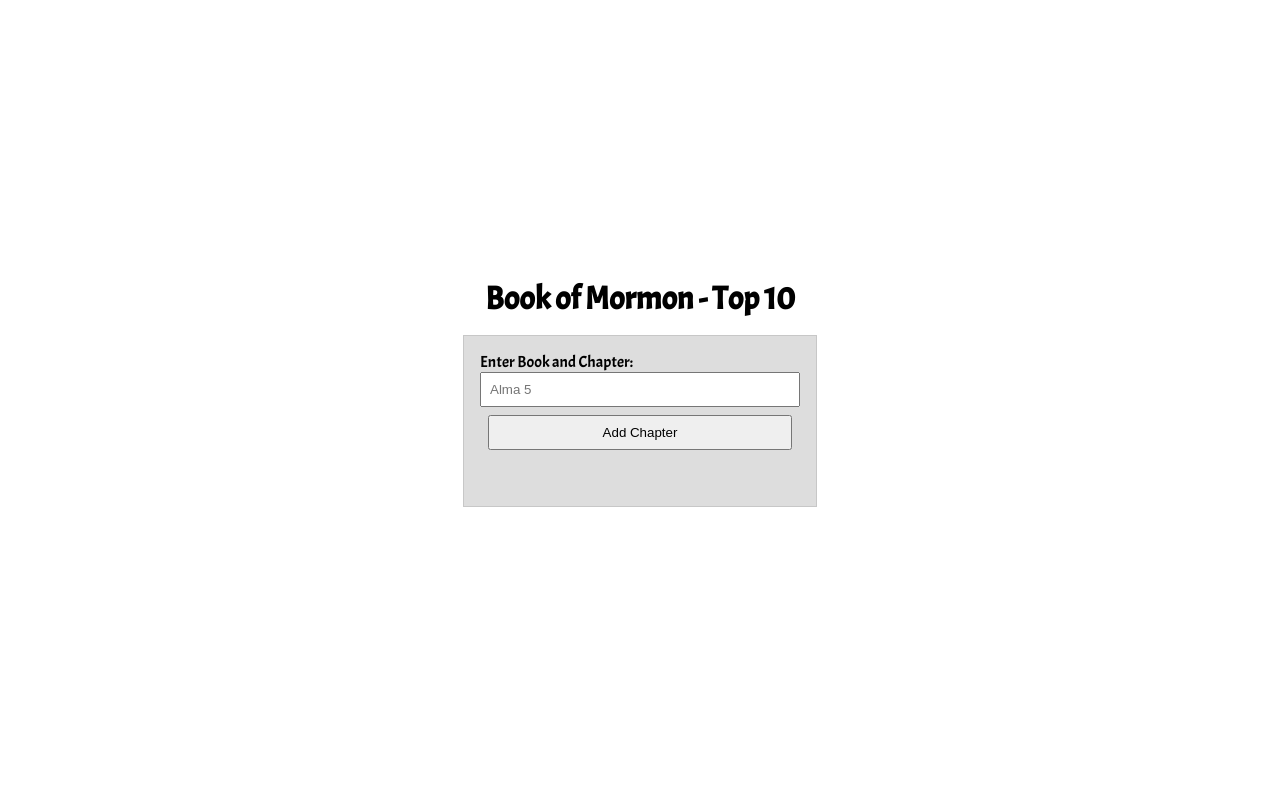
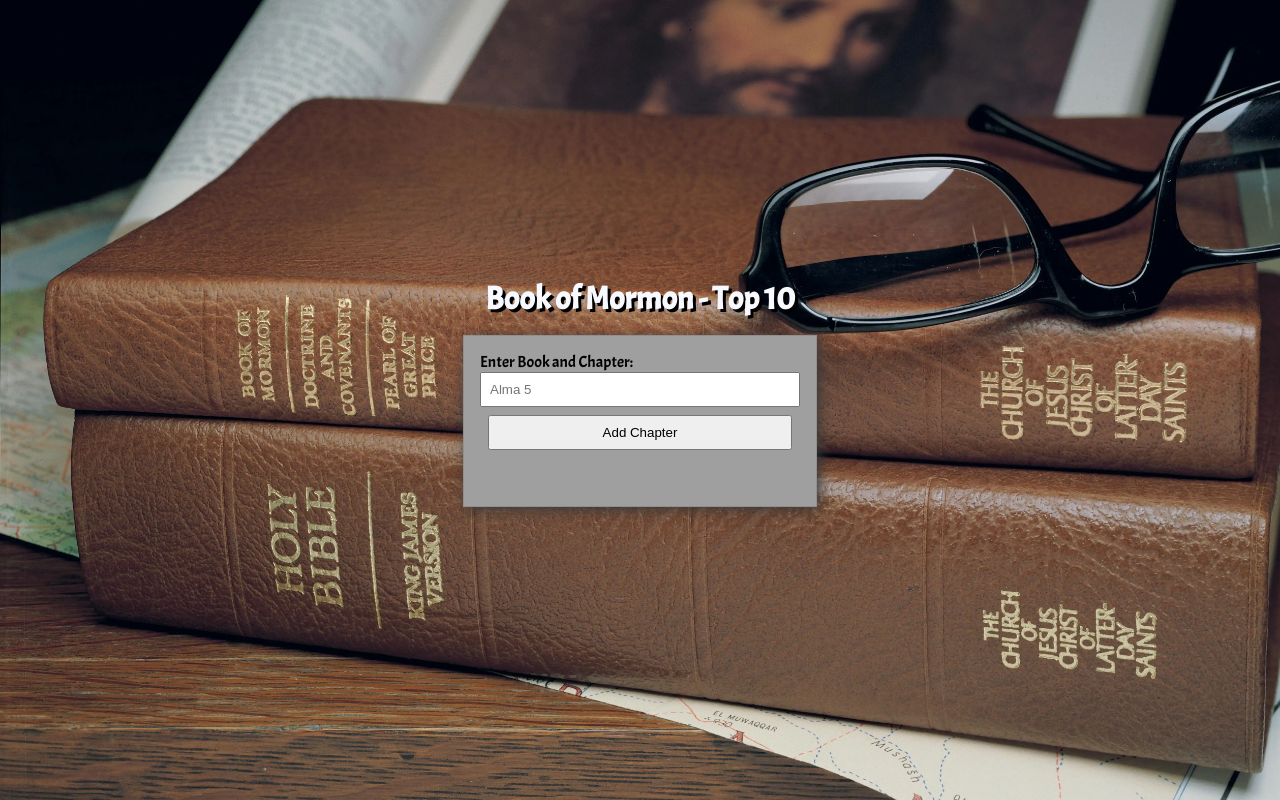
Before and after one commit to e-arndt/wdd131, a plain HTML site: page week05/bom.html in a window 1280 px wide. Drawn offline with Linux system fonts and the light colour scheme.

Commit message:
improve BOM CSS

```diff
--- a/week05/css/bom.css
+++ b/week05/css/bom.css
@@ -10,19 +10,27 @@
 	align-items: center;
 	justify-content: center;
 	font-family: 'Acme', Arial, sans-serif;
+	background-image: url("../images/2011_Bible-Scriptures.webp");
+	background-repeat: no-repeat;
+	background-position: center center;
+  	background-color: #000000;
+	background-size: cover;
 }
 
 h1 {
 	font-size: 1.5rem;
+	color: ghostwhite;
+	text-shadow: 3px 3px black;
 }
 
 main {
 	margin: 1rem auto;
 	border: 1px solid rgba(0, 0, 0, 0.1);
 	padding: 1rem;
-	background-color: #ddd;
+	background-color: #9f9f9f;
 	display: flex;
 	flex-direction: column;
+	box-shadow: 3px 3px 13px rgb(57, 57, 57);
 }
 
 input,
```
Also changed, not shown: week05/images/2011_Bible-Scriptures.webp (added).
